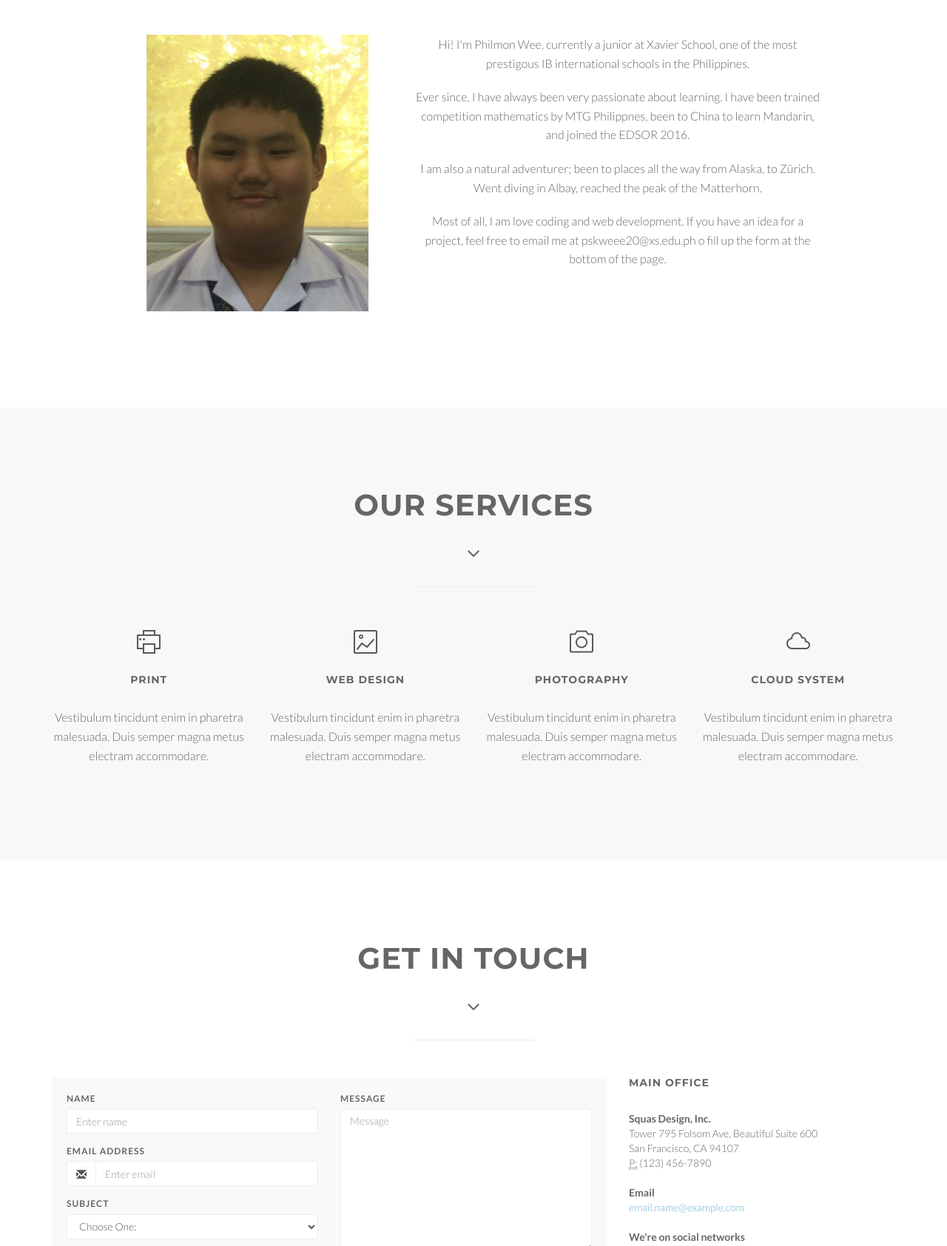
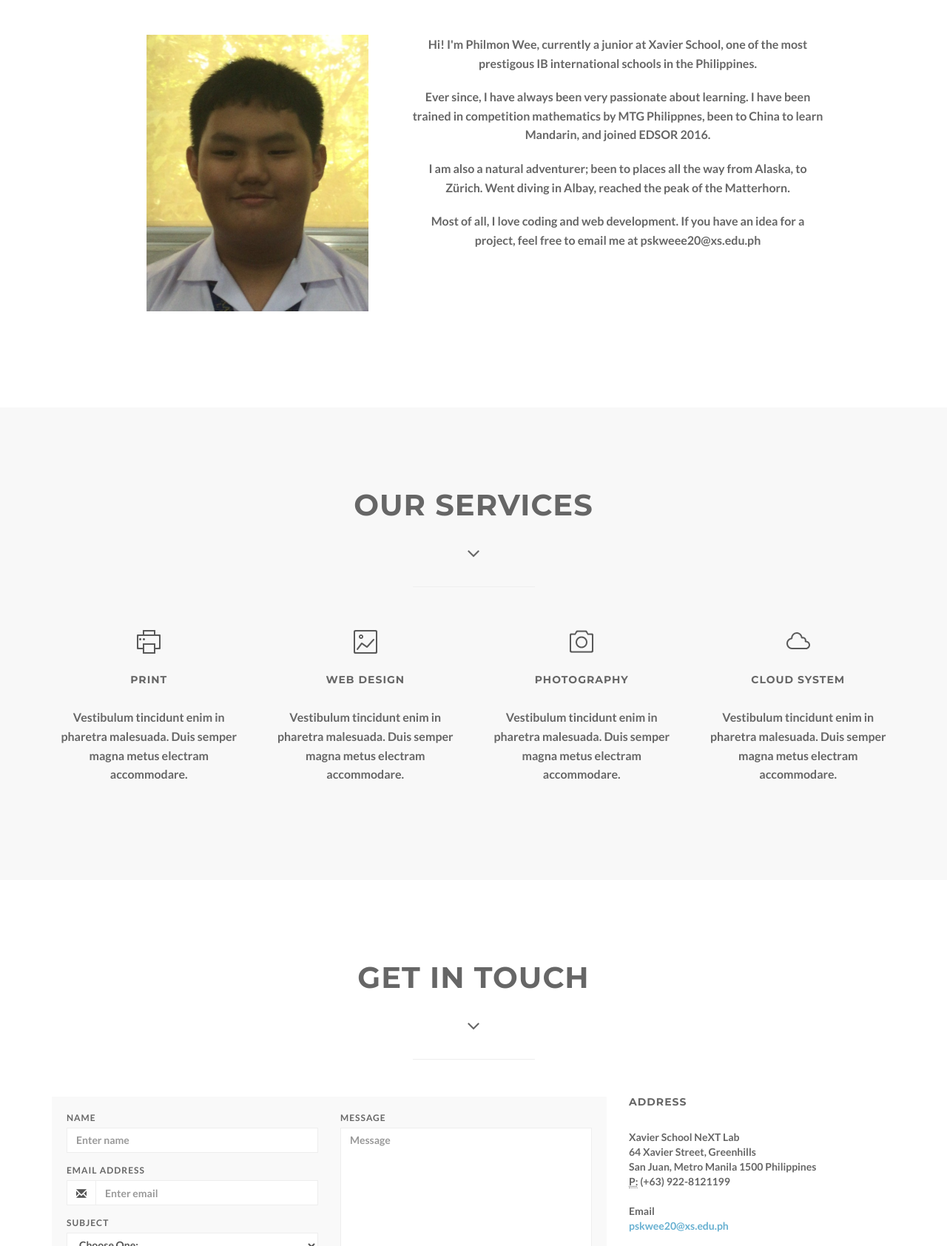
Before and after one commit to pweee/pweee.github.io, a plain HTML site: page index.html in a window 1280 px wide. Shown: the part 1071-2756 px from the top of the page at 74% size. Drawn offline with Linux system fonts and the light colour scheme.

Commit message:
minor spelling mistakes

```diff
--- a/index.html
+++ b/index.html
@@ -46,11 +46,11 @@
 		<li><a href="#service">Service</a></li>
 		<li><a href="#contact">Contact</a></li>
         <li class="dropdown">
-          <a href="#" class="dropdown-toggle" data-toggle="dropdown">Dropdown <b class="caret"></b></a>
+          <a href="#" class="dropdown-toggle" data-toggle="dropdown">Projects <b/> <a class="caret"></a>
           <ul class="dropdown-menu">
-            <li><a href="#">Example menu</a></li>
-            <li><a href="#">Example menu</a></li>
-            <li><a href="#">Example menu</a></li>
+            <li><a href="https://pweee.github.io/math/">Math</a></li>
+            <li><a href="#">Coding</a></li>
+            <li><a href="#">Others</a></li>
           </ul>
         </li>
       </ul>
@@ -123,14 +123,14 @@
           Hi! I'm Philmon Wee, currently a junior at Xavier School, one of the most prestigous IB international schools in the Philippines.
         </p>
         <p>
-Ever since, I have always been very passionate about learning. I have been trained competition mathematics by MTG Philippnes, been to China to learn Mandarin, and joined the EDSOR 2016.
+Ever since, I have always been very passionate about learning. I have been trained in competition mathematics by MTG Philippnes, been to China to learn Mandarin, and joined EDSOR 2016.
       </p>
         <p>
           I am also a natural adventurer; been to places all the way from Alaska, to Zürich. Went diving in Albay, reached the peak of the Matterhorn.
         </p>
         <p>
-        Most of all, I am love coding and web development. If you have an idea for a project, feel free to email me at pskweee20@xs.edu.ph o fill up the form at the bottom of the page.
-        </p>
+        Most of all, I love coding and web development. If you have an idea for a project, feel free to email me at pskweee20@xs.edu.ph
+        </p
       </div>
             </div>
     </div>
@@ -304,18 +304,18 @@ Ever since, I have always been very passionate about learning. I have been train
 
 		<div class="col-lg-4">
 			<div class="widget-contact">
-				<h5>Main Office</h5>
+				<h5>Address</h5>
 
 				<address>
-				  <strong>Squas Design, Inc.</strong><br>
-				  Tower 795 Folsom Ave, Beautiful Suite 600<br>
-				  San Francisco, CA 94107<br>
-				  <abbr title="Phone">P:</abbr> (123) 456-7890
+				  <strong>Xavier School NeXT Lab</strong><br>
+				  64 Xavier Street, Greenhills<br>
+				  San Juan, Metro Manila 1500 Philippines<br>
+				  <abbr title="Phone">P:</abbr> (+63) 922-8121199
 				</address>
 
 				<address>
 				  <strong>Email</strong><br>
-				  <a href="mailto:#">email.name@example.com</a>
+				  <a href="mailto:#">pskwee20@xs.edu.ph</a>
 				</address>
 				<address>
 				  <strong>We're on social networks</strong><br>
```
